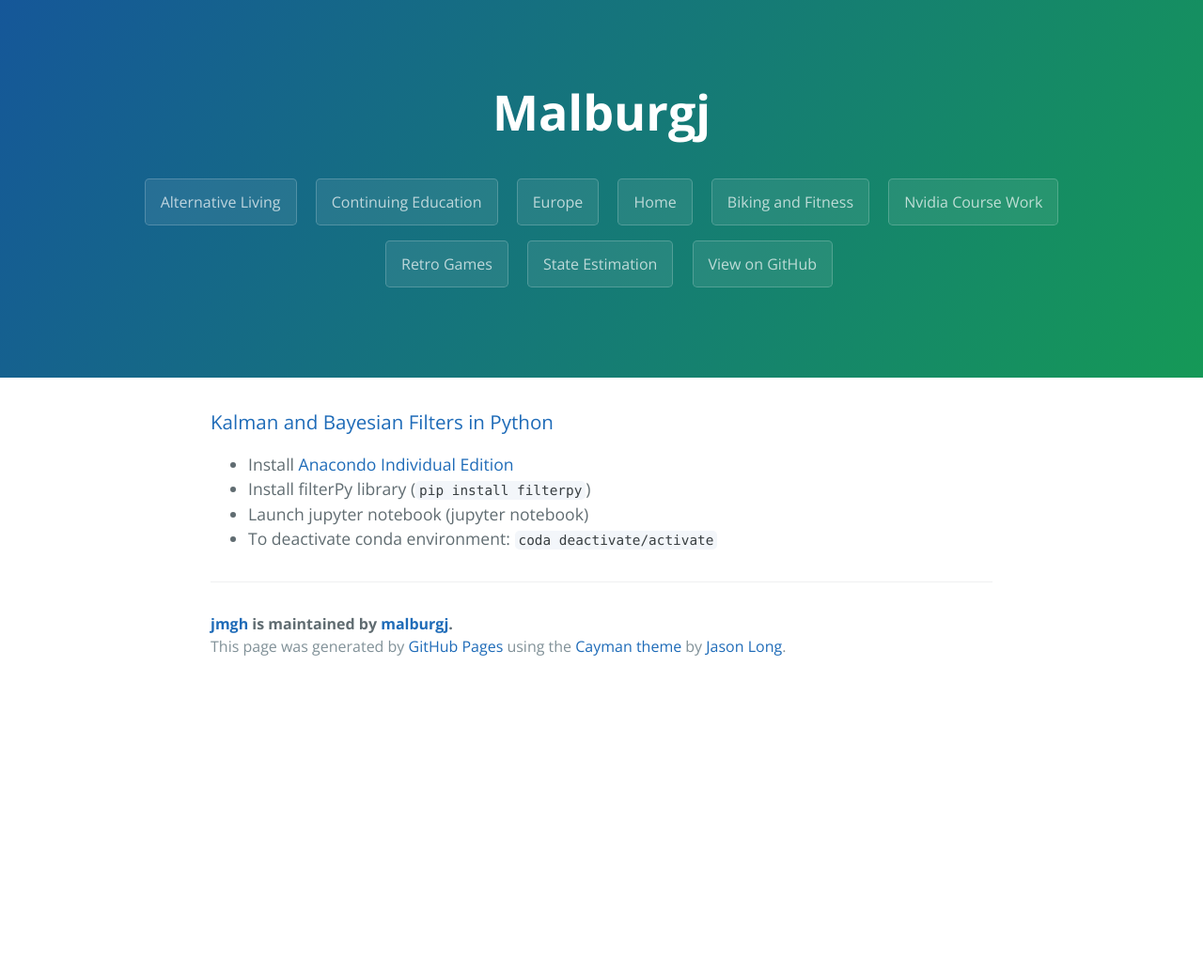
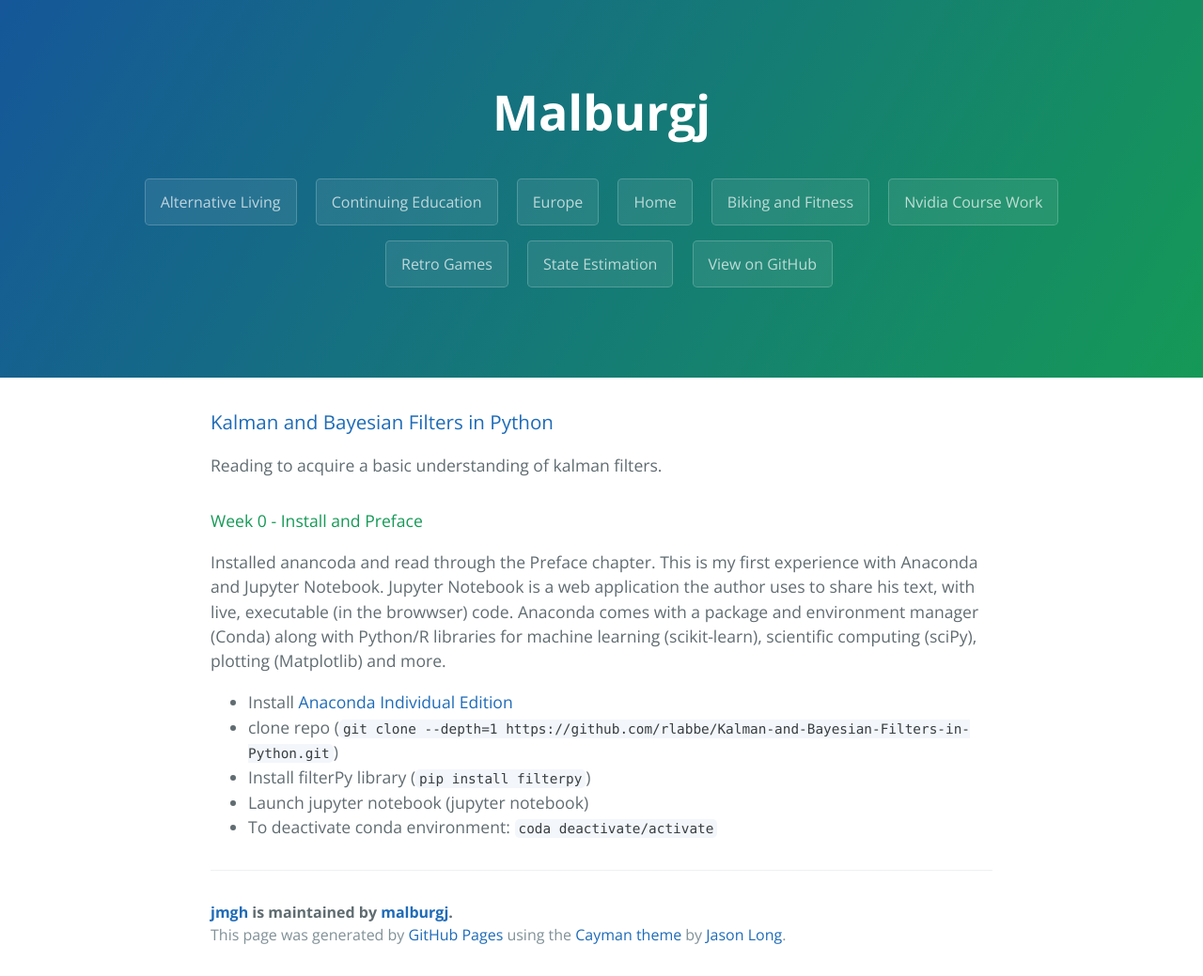
Before and after one commit to malburgj/malburgj.github.io, a Jekyll site: the page built from stateest.md, in a window 1280 px wide. Shown: the whole page at 94% size. Built offline with Jekyll 4.4.1, drawn with Linux system fonts in a browser that asks for light colours; before the commit the page ends 900 px from its top, so only the background shows below that.

Commit message:
week 0 progress

```diff
--- a/stateest.md
+++ b/stateest.md
@@ -4,7 +4,11 @@ layout: template
 filename: stateest
 ---
 ### [Kalman and Bayesian Filters in Python](https://github.com/rlabbe/Kalman-and-Bayesian-Filters-in-Python)
-*   Install [Anacondo Individual Edition](https://www.anaconda.com/products/individual)
+Reading to acquire a basic understanding of kalman filters.
+#### Week 0 - Install and Preface
+Installed anancoda and read through the Preface chapter.  This is my first experience with Anaconda and Jupyter Notebook.  Jupyter Notebook is a web application the author uses to share his text, with live, executable (in the browwser) code.  Anaconda comes with a package and environment manager (Conda) along with Python/R libraries for machine learning (scikit-learn), scientific computing (sciPy), plotting (Matplotlib) and more.
+*   Install [Anaconda Individual Edition](https://www.anaconda.com/products/individual)
+*   clone repo (`git clone --depth=1 https://github.com/rlabbe/Kalman-and-Bayesian-Filters-in-Python.git`)
 *   Install filterPy library (`pip install filterpy`)
 *   Launch jupyter notebook (jupyter notebook)
 *   To deactivate conda environment: `coda deactivate/activate`
```
